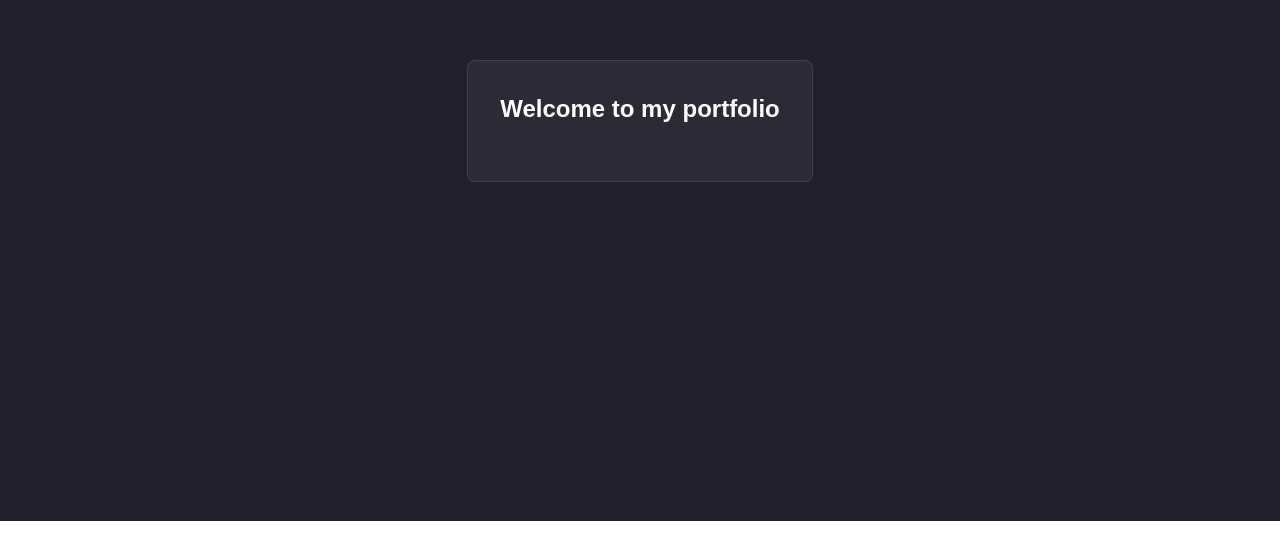
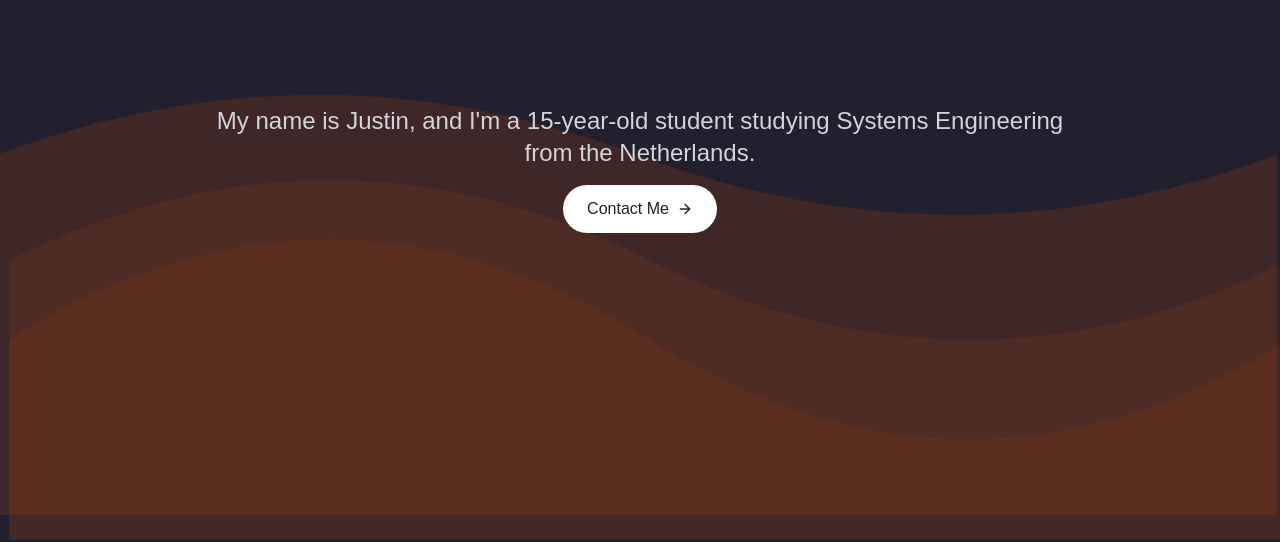
Before and after one commit to soestin/soestin.nl, a Next.js app: page / in a window 1280 px wide. Shown: the part 279-821 px from the top of the page. Before the commit the page ends 800 px from the top, so only its background shows below. Built offline with nearby package versions, Linux system fonts and the light colour scheme.

Commit message:
removed turnstile

```diff
--- a/app/layout.tsx
+++ b/app/layout.tsx
@@ -32,13 +32,6 @@ export default function RootLayout({
 }>) {
   return (
     <html lang="en">
-      <head>
-        <Script
-          src="https://challenges.cloudflare.com/turnstile/v0/api.js"
-          async
-          defer
-        />
-      </head>
       <body
         className={`${geistSans.variable} ${geistMono.variable} antialiased`}
       >
--- a/components/TurnstileGateway.tsx
+++ /dev/null
@@ -1,42 +0,0 @@
-"use client"
-
-import { useState, useEffect } from 'react'
-import { motion } from 'framer-motion'
-
-interface GatewayProps {
-  onVerified: () => void;
-}
-
-export function TurnstileGateway({ onVerified }: GatewayProps) {
-  const [isLoading, setIsLoading] = useState(true)
-
-  useEffect(() => {
-    // Initialize turnstile when component mounts
-    if (typeof window !== 'undefined') {
-      setIsLoading(false)
-    }
-  }, [])
-
-  return (
-    <div className="min-h-screen bg-[#221F2E] flex items-center justify-center p-4">
-      <motion.div
-        className="bg-white/5 p-8 rounded-lg border border-white/10 text-center"
-        initial={{ opacity: 0, y: 20 }}
-        animate={{ opacity: 1, y: 0 }}
-        transition={{ duration: 0.5 }}
-      >
-        <h1 className="text-2xl text-white font-bold mb-6">Welcome to my portfolio</h1>
-        {isLoading ? (
-          <div className="text-white">Loading...</div>
-        ) : (
-          <div
-            className="cf-turnstile"
-            data-sitekey="0x4AAAAAAA0QM_dtzxafaUOW"
-            data-theme="dark"
-            data-callback={onVerified}
-          />
-        )}
-      </motion.div>
-    </div>
-  )
-}
--- a/components/page.tsx
+++ b/components/page.tsx
@@ -3,10 +3,9 @@
 import { motion, useScroll, useTransform } from "framer-motion"
 import { ArrowRight, Github, Mail, Bug, Book, Globe, Server } from 'lucide-react'
 import Link from "next/link"
-import { useRef, useState, useEffect } from "react"
+import { useRef } from "react"
 import { TechStackItem } from "./TechStackItem"
 import Image from 'next/image'
-import { TurnstileGateway } from './TurnstileGateway'
 
 interface TechItem {
   name: string;
@@ -107,25 +106,6 @@ export function BlockPage() {
         damping: 10
       }
     }
-  }
-
-  const [isVerified, setIsVerified] = useState(false)
-
-  // Check if user was previously verified
-  useEffect(() => {
-    const verified = sessionStorage.getItem('turnstile-verified')
-    if (verified === 'true') {
-      setIsVerified(true)
-    }
-  }, [])
-
-  const handleVerification = () => {
-    setIsVerified(true)
-    sessionStorage.setItem('turnstile-verified', 'true')
-  }
-
-  if (!isVerified) {
-    return <TurnstileGateway onVerified={handleVerification} />
   }
 
   return (
```
